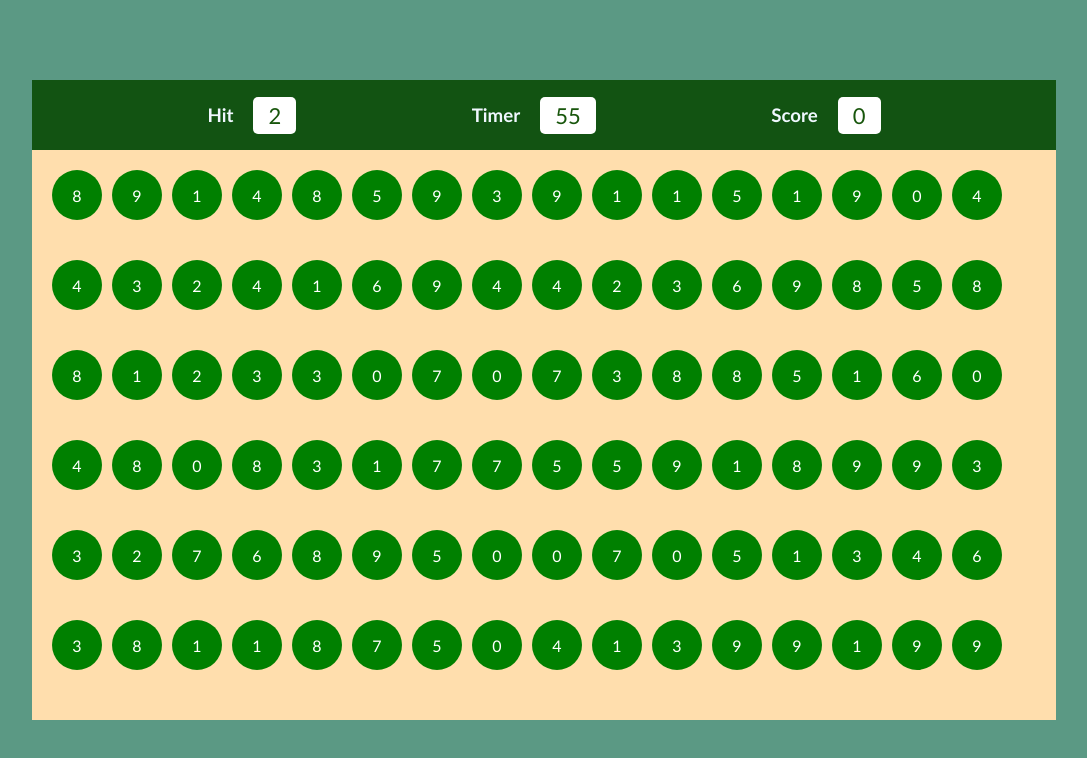
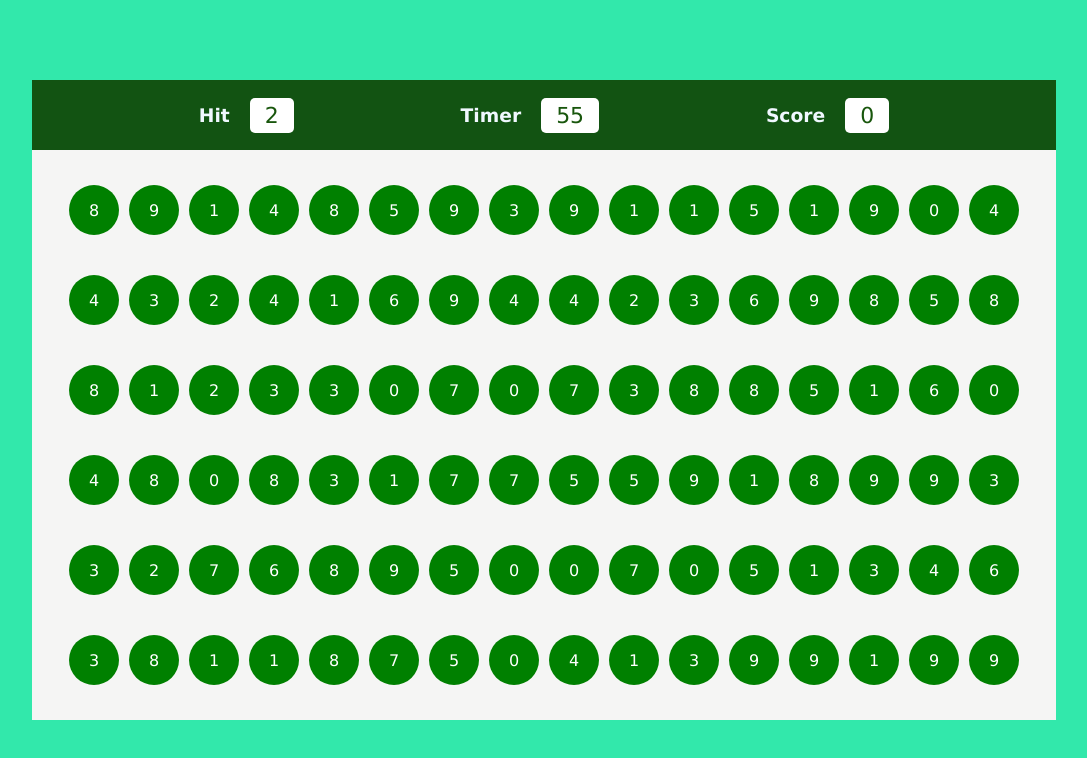
Before and after one commit to pallavibhasme/Javascript, a plain HTML site: page Bubble_Game/index.html in a window 1280 px wide. Shown: the whole page, without its empty margins (96-1183 px from the left). Drawn offline with Linux system fonts and the light colour scheme.

Commit message:
Update style.css

```diff
--- a/Bubble_Game/style.css
+++ b/Bubble_Game/style.css
@@ -1,7 +1,7 @@
 *{
     margin: 0;
     padding: 0;
-    font-family: 'Gill Sans', 'Gill Sans MT', Calibri, 'Trebuchet MS', sans-serif;
+    font-family:'Lucida Sans', 'Lucida Sans Regular', 'Lucida Grande', 'Lucida Sans Unicode', Geneva, Verdana, sans-serif;
     box-sizing: border-box;
 }
 
@@ -17,7 +17,7 @@ html, body{
     align-items: center;
     width: 100%;
     height: 100%;
-    background-color: rgb(91, 153, 132);
+    background-color: rgb(50, 232, 171);
 }
 
 #panel {
@@ -54,11 +54,13 @@ html, body{
 
 #pbtm{
     display: flex;
+    justify-content: center;
+    align-items: center;
     flex-wrap: wrap;
     gap: 10px;
     width: 100%;
     height: calc(100% - 70px);
-    background-color: navajowhite;
+    background-color: rgb(245, 245, 244);
     padding: 20px;
 }
 
```
